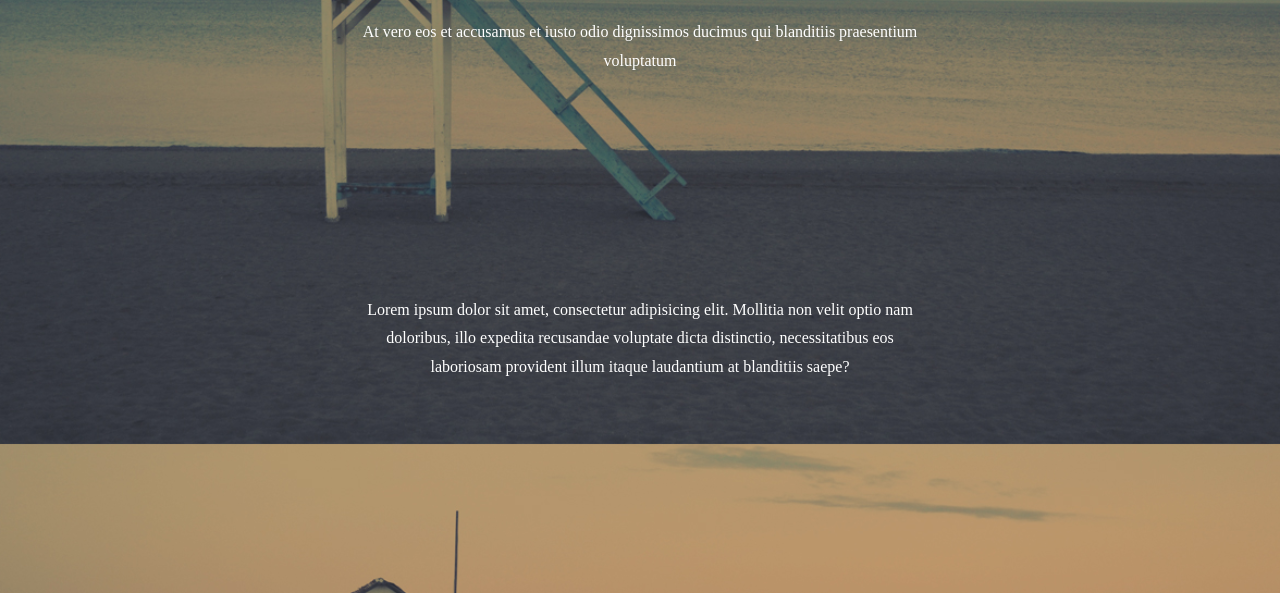
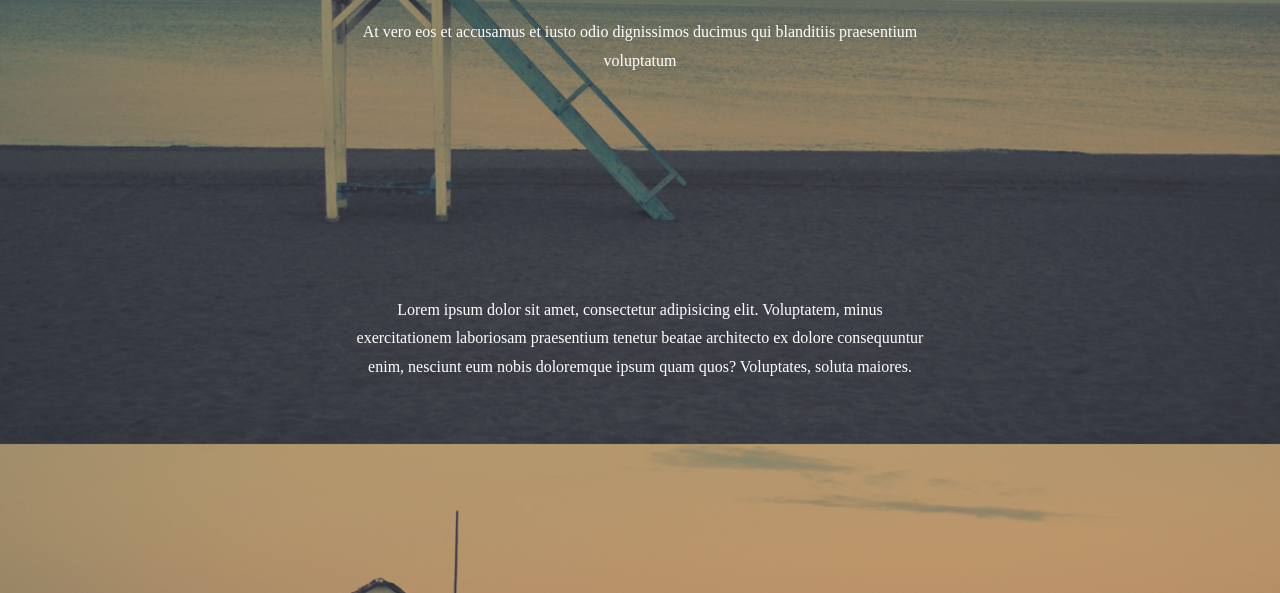
Before and after one commit to lila88/buoncy, a plain HTML site: page index.html in a window 1280 px wide. Shown: the part 356-949 px from the top of the page. Drawn offline with Linux system fonts and the light colour scheme; a web font is replaced by a local one.

Commit message:
3 commit

```diff
--- a/index.html
+++ b/index.html
@@ -31,7 +31,7 @@
 						<div class="content">
 							<h1>we are code cafe</h1>
 							<p>At vero eos et accusamus et iusto odio dignissimos ducimus qui blanditiis praesentium voluptatum</p>
-							<p>Lorem ipsum dolor sit amet, consectetur adipisicing elit. Mollitia non velit optio nam doloribus, illo expedita recusandae voluptate dicta distinctio, necessitatibus eos laboriosam provident illum itaque laudantium at blanditiis saepe?</p>
+							<p>Lorem ipsum dolor sit amet, consectetur adipisicing elit. Voluptatem, minus exercitationem laboriosam praesentium tenetur beatae architecto ex dolore consequuntur enim, nesciunt eum nobis doloremque ipsum quam quos? Voluptates, soluta maiores.</p>
 							<div class="click">
 								<a href="">
 									<i class="fa fa-angle-down" aria-hidden="true"></i>
```
